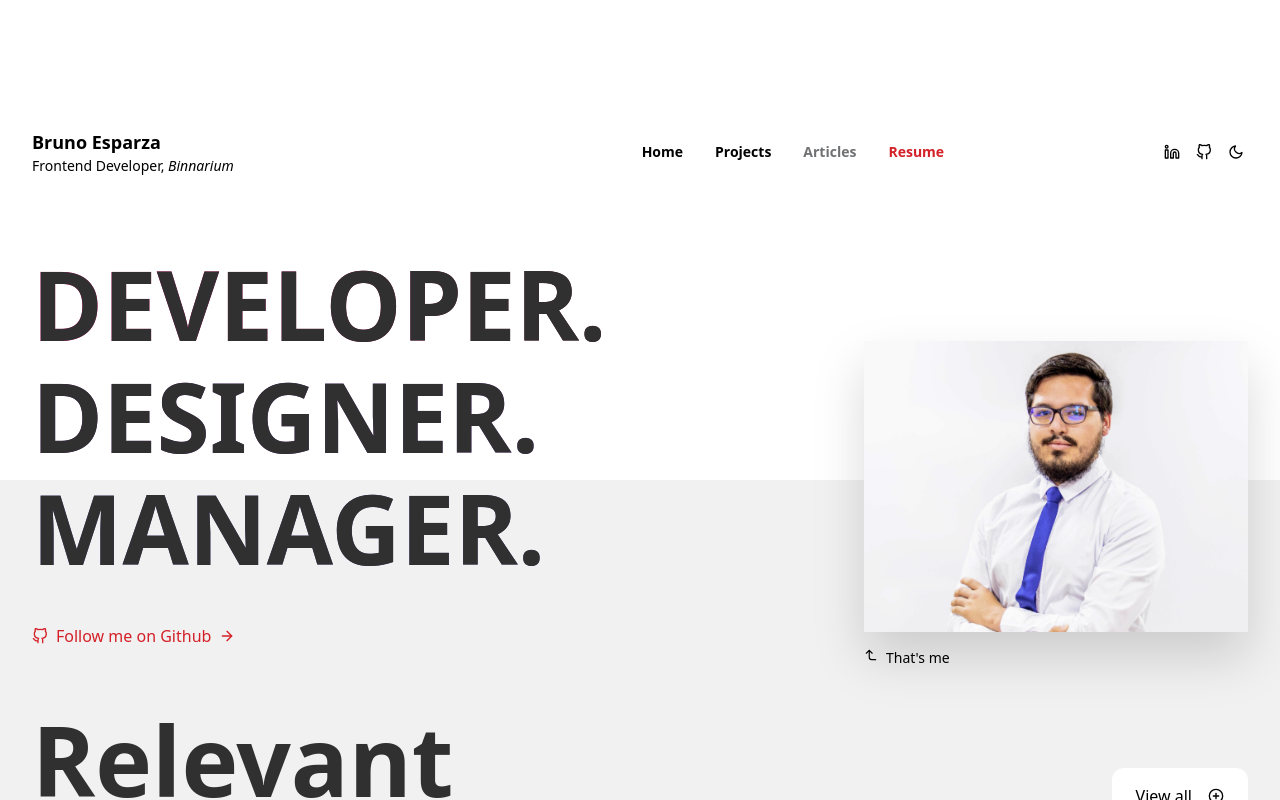
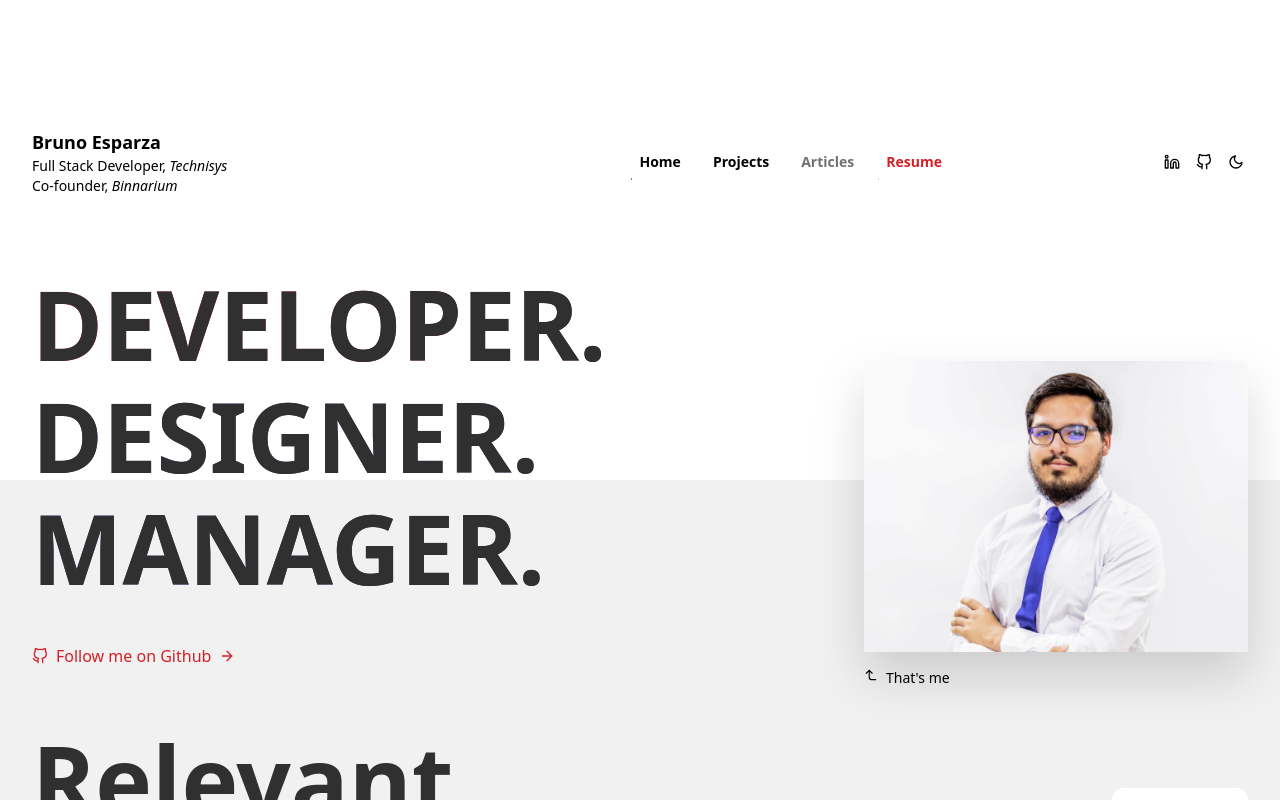
Before and after one commit to baesparza/deprecated-byBruno.io, a React (Vite) app in the folder client/: page / in a window 1280 px wide. Shown: the top 800 px of the page. Built offline with nearby package versions, Linux system fonts and the light colour scheme; no server answers; what tailwindcss-scroll-snap would draw is missing.

Commit message:
Update header.component.tsx

```diff
--- a/client/src/components/header.component.tsx
+++ b/client/src/components/header.component.tsx
@@ -33,7 +33,11 @@ export const HeaderComponent: React.FC = () => {
                     </h1>
 
                     <h2 className='text-base md:text-sm dark:text-white'>
-                        Frontend Developer, <i>Binnarium</i>
+                        Full Stack Developer, <i>Technisys</i>
+                    </h2>
+
+                    <h2 className='text-base md:text-sm dark:text-white'>
+                        Co-founder, <i>Binnarium</i>
                     </h2>
                 </div>
 
```
